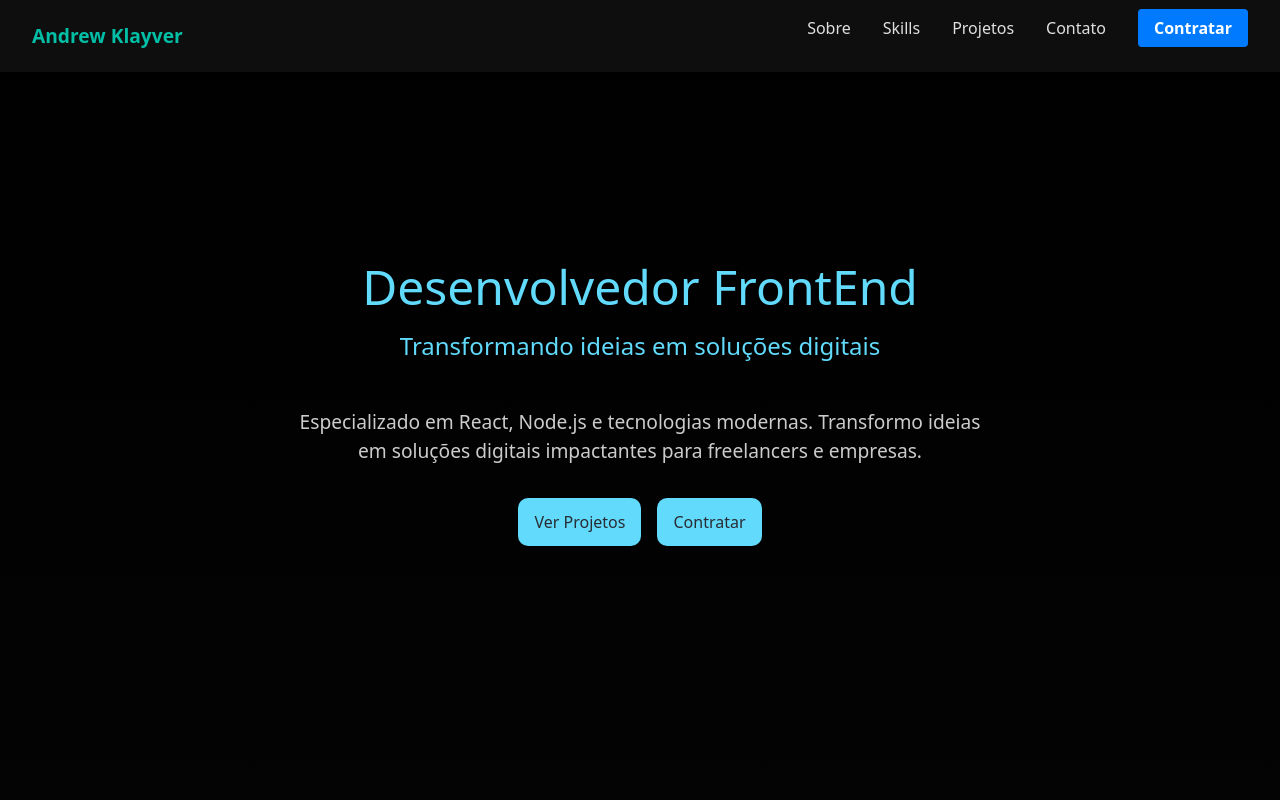
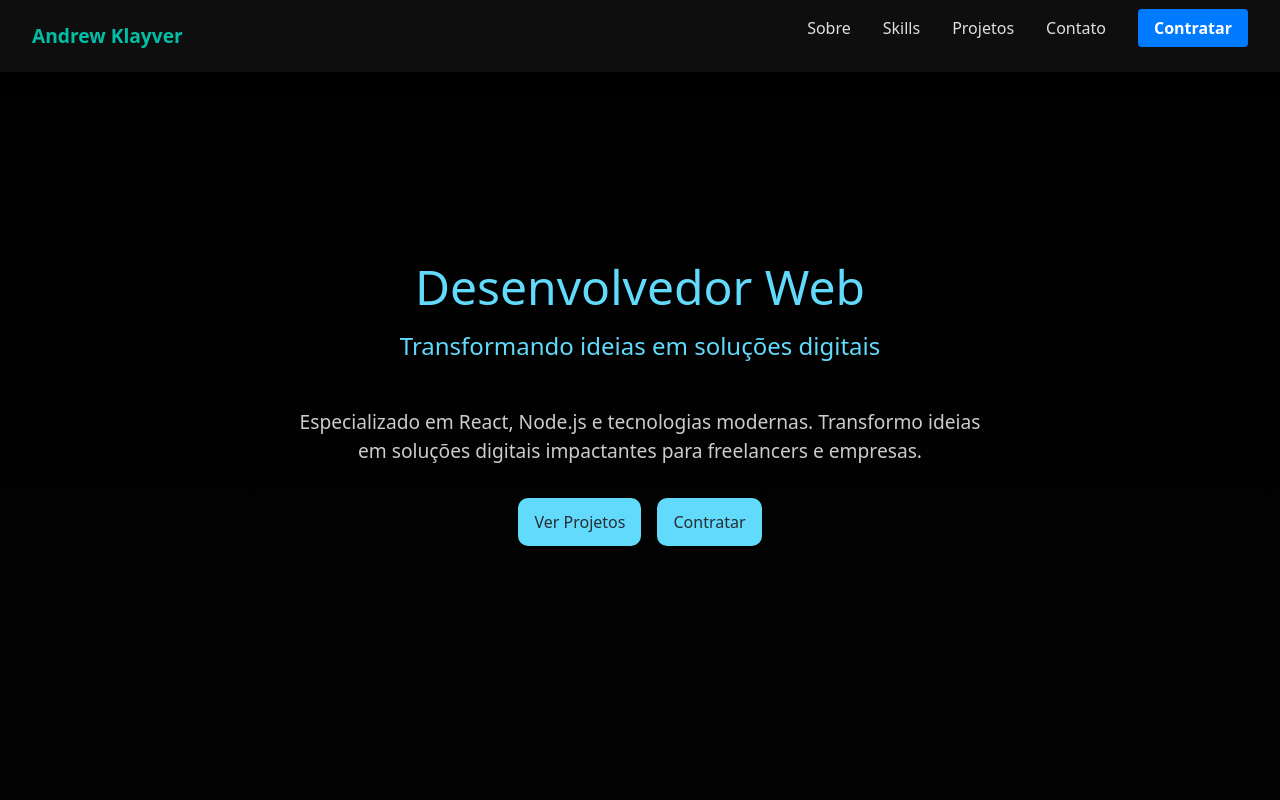
Before and after one commit to andrewklayverr/portfolio-dev, a React (Vite) app in the folder my-app/: page / in a window 1280 px wide. Shown: the top 800 px of the page. Built offline with nearby package versions, Linux system fonts and the light colour scheme.

Commit message:
mudança nos button e alteração de frontend para web

```diff
--- a/my-app/src/components/sections/Styles/sobremim.css
+++ b/my-app/src/components/sections/Styles/sobremim.css
@@ -33,6 +33,7 @@ section {
 
 .sobremim-container .btn:hover {
   transform: scale(1.05);
+  background-color: #ffffff;
 }
 
 .sobremim-title {
--- a/my-app/src/components/sections/sobremim.jsx
+++ b/my-app/src/components/sections/sobremim.jsx
@@ -4,7 +4,7 @@ import './Styles/sobremim.css';
 const SobreMim = () => (
     <section className="sobremim-container" style={{ marginTop: "10px", scrollMarginTop: "100px" }} id="sobremim">
         <h2 className ="sobremim-title" >
-            Desenvolvedor FrontEnd
+            Desenvolvedor Web
         </h2>
         <h3 className="sobremim-subtitle">
             Transformando ideias em soluções digitais
```
